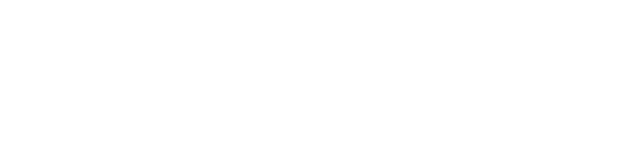
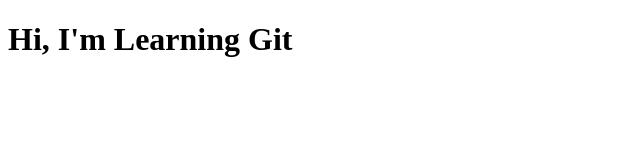
Before and after one commit to 2381015/dannce, a plain HTML site: page index.html in a window 1280 px wide. Shown: the whole page, without its empty margins (0-640 px from the left). Drawn offline with Linux system fonts and the light colour scheme.

Commit message:
added h1 heading

```diff
--- a/index.html
+++ b/index.html
@@ -6,6 +6,6 @@
     <title>Learn Git</title>
 </head>
 <body>
-
+    <h1>Hi, I'm Learning Git</h1>
 </body>
 </html>
```
